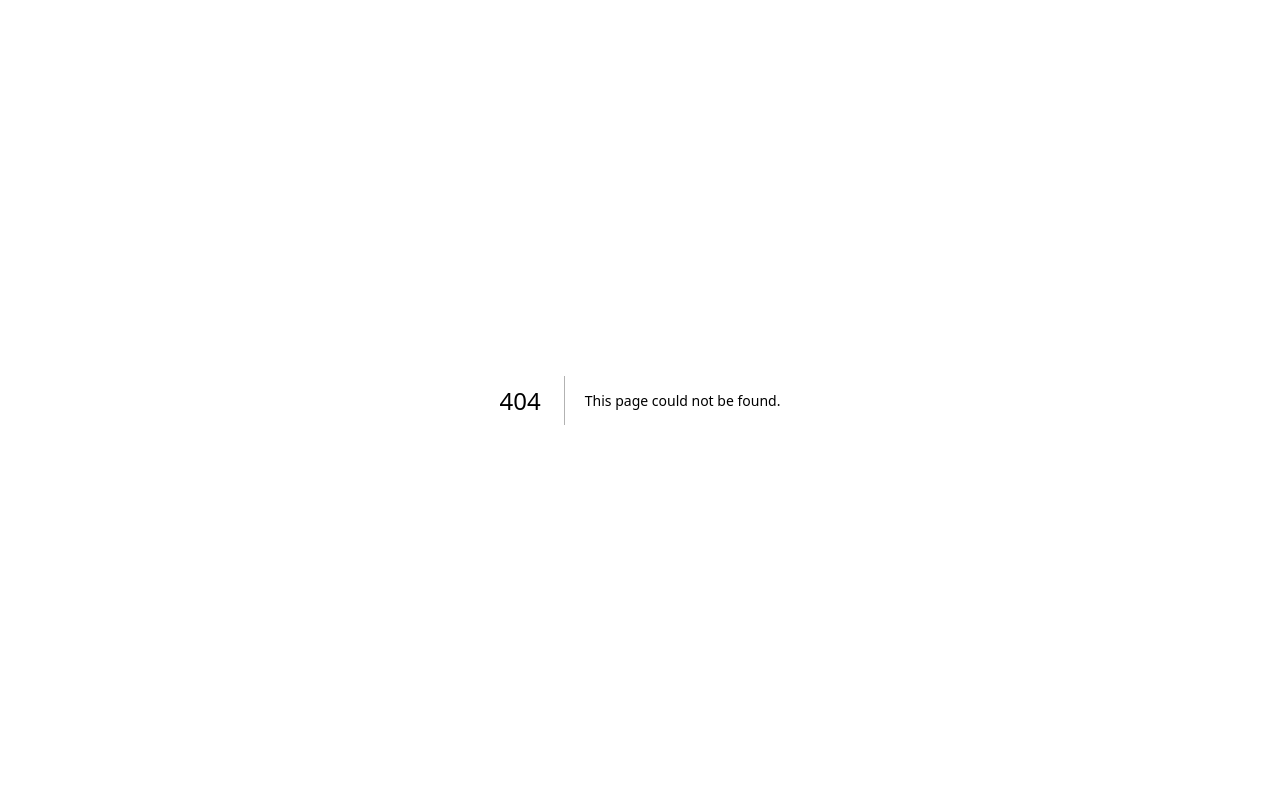
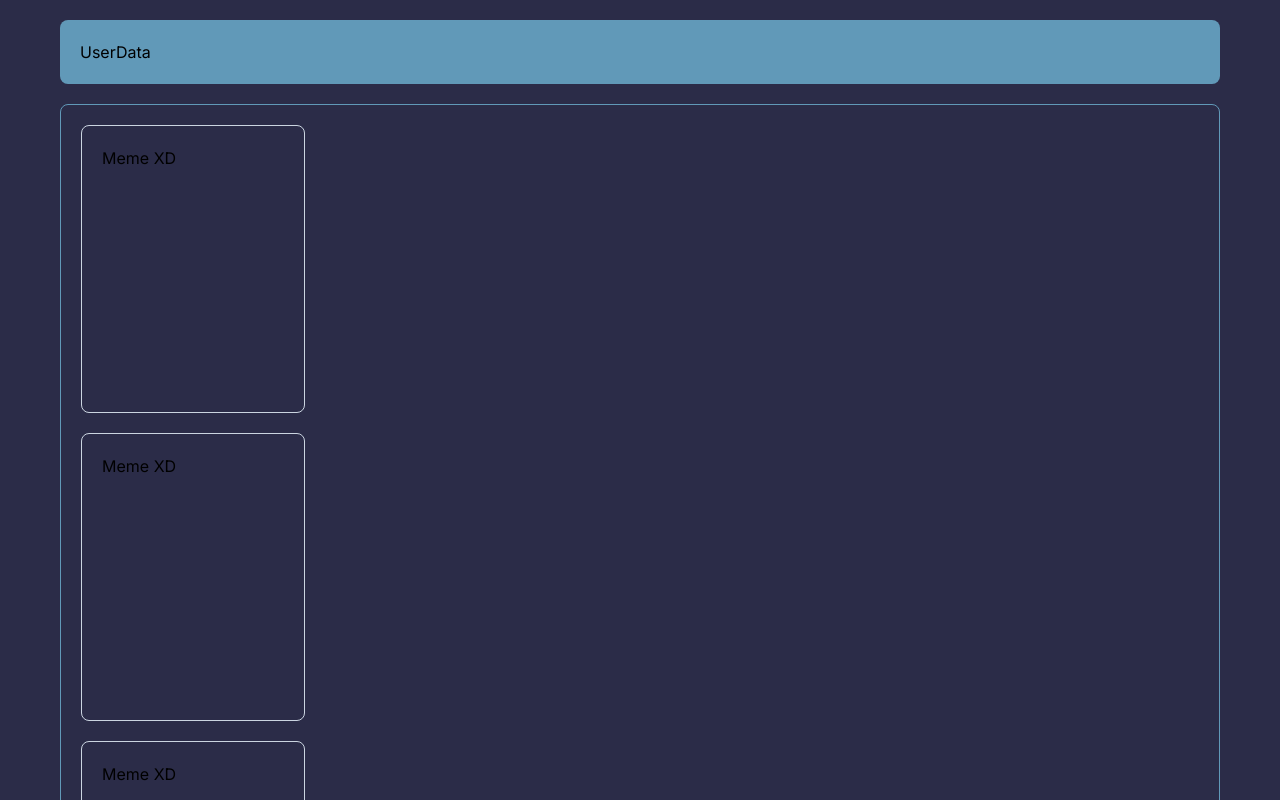
Before and after one commit to oconsl/memealo-fe, a Next.js app: page /album in a window 1280 px wide. Before the commit this address had no page. Shown: the top 800 px of the page. Built offline with nearby package versions, Linux system fonts and the light colour scheme.

Commit message:
Commit before pull upstream

```diff
--- /dev/null
+++ b/src/app/album/page.tsx
@@ -0,0 +1,5 @@
+import AlbumView from '@/sections/album-view'
+
+export default function AlbumPage() {
+  return <AlbumView />
+}
--- a/src/app/globals.css
+++ b/src/app/globals.css
@@ -1,3 +1,22 @@
 @tailwind base;
 @tailwind components;
 @tailwind utilities;
+
+:root {
+  --foreground-rgb: 0, 0, 0;
+  --background-start-rgb: 214, 219, 220;
+  --background-end-rgb: 255, 255, 255;
+}
+
+@media (prefers-color-scheme: dark) {
+  :root {
+    --foreground-rgb: 255, 255, 255;
+    --background-start-rgb: 0, 0, 0;
+    --background-end-rgb: 0, 0, 0;
+  }
+}
+
+body {
+  color: rgb(var(--foreground-rgb));
+  background: #2b2c48;
+}
--- /dev/null
+++ b/src/components/album.tsx
@@ -0,0 +1,24 @@
+import MemeLoreCard from './lore-card'
+
+export default function AlbumComp() {
+  return (
+    <section className='grid-cols-8 auto-cols-auto my-5 mx-10 min-h-max border border-solid rounded-lg border-album_view-1'>
+      <MemeLoreCard />
+      <MemeLoreCard />
+      <MemeLoreCard />
+      <MemeLoreCard />
+      <MemeLoreCard />
+      <MemeLoreCard />
+      <MemeLoreCard />
+      <MemeLoreCard />
+      <MemeLoreCard />
+      <MemeLoreCard />
+      <MemeLoreCard />
+      <MemeLoreCard />
+      <MemeLoreCard />
+      <MemeLoreCard />
+      <MemeLoreCard />
+      <MemeLoreCard />
+    </section>
+  )
+}
--- /dev/null
+++ b/src/components/lore-card.tsx
@@ -0,0 +1,11 @@
+import Image from 'next/image'
+
+export default function MemeLoreCard() {
+  return (
+    <>
+      <article className='flex p-5 m-5 h-72 w-56 border border-solid border-slate-300 rounded-lg text-center'>
+        Meme XD
+      </article>
+    </>
+  )
+}
--- /dev/null
+++ b/src/sections/album-view.tsx
@@ -0,0 +1,14 @@
+import AlbumComp from '@/components/album'
+
+export default function AlbumView() {
+  return (
+    <>
+      <main className='grid-rows-2 p-5 h-screen'>
+        <section className='p-5 mx-10 rounded-lg bg-album_view-1'>
+          UserData
+        </section>
+        <AlbumComp />
+      </main>
+    </>
+  )
+}
--- a/tailwind.config.ts
+++ b/tailwind.config.ts
@@ -5,12 +5,12 @@ const config: Config = {
     './src/sections/**/*.{js,ts,jsx,tsx,mdx}',
     './src/components/**/*.{js,ts,jsx,tsx,mdx}',
     './src/app/**/*.{js,ts,jsx,tsx,mdx}',
-    './src/lib/**/*.{js,ts,jsx,tsx,mdx}',
+    './src/lib/**/*.{js,ts,jsx,tsx,mdx}'
   ],
   theme: {
     extend: {
       colors: {
-        'martinique': {
+        martinique: {
           '50': '#f3f5fb',
           '100': '#e5e8f4',
           '200': '#d1d8ec',
@@ -21,7 +21,7 @@ const config: Config = {
           '700': '#5157a4',
           '800': '#464887',
           '900': '#3c3f6c',
-          '950': '#2b2c48',
+          '950': '#2b2c48'
         },
         'brown-pod': {
           '50': '#fdf9ed',
@@ -34,7 +34,7 @@ const config: Config = {
           '700': '#a34e1a',
           '800': '#853d1b',
           '900': '#6d341a',
-          '950': '#401a0a',
+          '950': '#401a0a'
         },
         'coral-red': {
           '50': '#fff1f1',
@@ -47,9 +47,9 @@ const config: Config = {
           '700': '#c11418',
           '800': '#a01417',
           '900': '#84181a',
-          '950': '#480708',
+          '950': '#480708'
         },
-        'astral': {
+        astral: {
           '50': '#f1f7fa',
           '100': '#dceaf1',
           '200': '#bdd7e4',
@@ -60,11 +60,17 @@ const config: Config = {
           '700': '#32526c',
           '800': '#30465a',
           '900': '#2b3c4e',
-          '950': '#192633',
+          '950': '#192633'
+        },
+        album_view: {
+          '1': '#6199B8',
+          '2': '#9CBCD6',
+          '3': '#3C4565',
+          '4': '#2B2C48'
         }
       }
-    },
+    }
   },
-  plugins: [],
+  plugins: []
 }
 export default config
```
Also changed, not shown: 1 other file (tests, documents, lock files or other folders).
